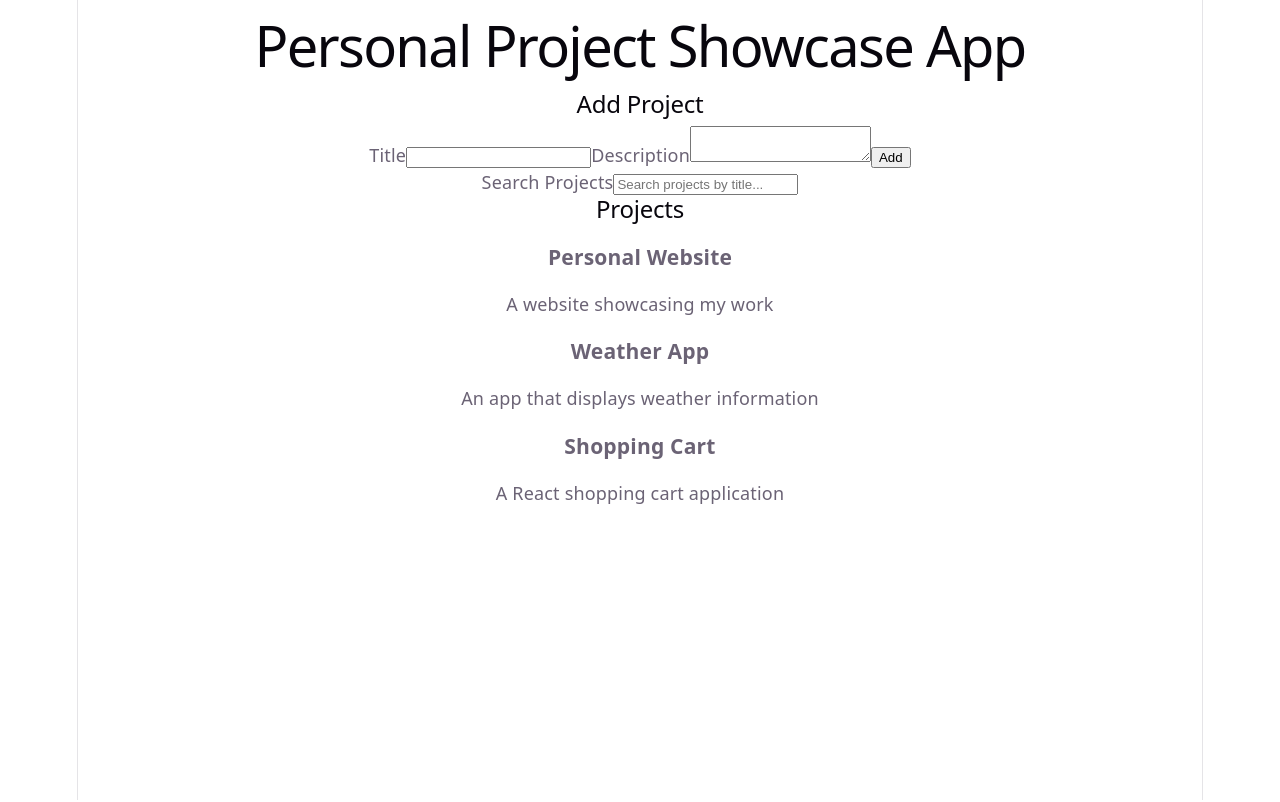
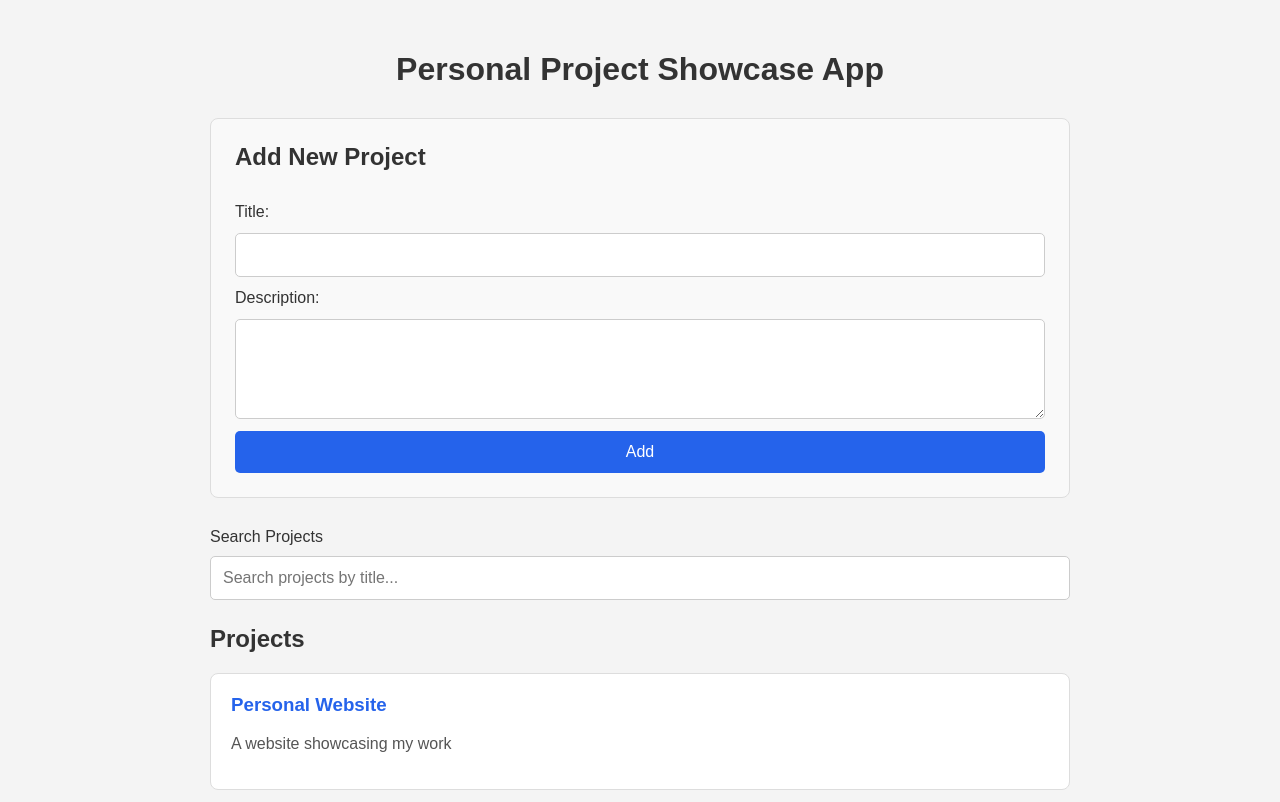
Before and after one commit to a-gbatie/React-Portfolio-Platform, a React (Vite) app: page / in a window 1280 px wide. Shown: the top 802 px of the page. Built offline with nearby package versions, Linux system fonts and the light colour scheme.

Commit message:
added styling

```diff
--- a/src/App.css
+++ b/src/App.css
@@ -1,184 +1,95 @@
-.counter {
+.App {
+  max-width: 900px;
+  margin: 0 auto;
+  padding: 30px 20px;
+}
+
+h1 {
+  text-align: center;
+  margin-bottom: 30px;
+  color: #333;
+}
+
+form {
+  display: flex;
+  flex-direction: column;
+  gap: 12px;
+  padding: 24px;
+  margin-bottom: 30px;
+  border: 1px solid #ddd;
+  border-radius: 8px;
+  background-color: #f9f9f9;
+}
+
+form h2 {
+  margin-top: 0;
+}
+
+input,
+textarea {
+  padding: 12px;
+  border: 1px solid #ccc;
+  border-radius: 5px;
   font-size: 16px;
-  padding: 5px 10px;
+}
+
+textarea {
+  min-height: 100px;
+  resize: vertical;
+}
+
+button {
+  padding: 12px 20px;
+  border: none;
   border-radius: 5px;
-  color: var(--accent);
-  background: var(--accent-bg);
-  border: 2px solid transparent;
-  transition: border-color 0.3s;
-  margin-bottom: 24px;
+  background-color: #2563eb;
+  color: white;
+  cursor: pointer;
+  font-size: 16px;
+}
 
-  &:hover {
-    border-color: var(--accent-border);
+button:hover {
+  background-color: #1d4ed8;
+}
+
+.search-bar {
+  display: flex;
+  flex-direction: column;
+  gap: 10px;
+  margin-bottom: 25px;
+}
+
+.project-card {
+  padding: 20px;
+  margin-bottom: 15px;
+  border: 1px solid #ddd;
+  border-radius: 8px;
+  background-color: white;
+}
+
+.project-card h3 {
+  margin-top: 0;
+  color: #2563eb;
+}
+
+.project-card p {
+  color: #555;
+}
+
+@media (max-width: 600px) {
+  .App {
+    padding: 15px;
   }
-  &:focus-visible {
-    outline: 2px solid var(--accent);
-    outline-offset: 2px;
+
+  form {
+    padding: 15px;
+  }
+
+  h1 {
+    font-size: 24px;
+  }
+
+  .project-card {
+    padding: 15px;
   }
 }
-
-.hero {
-  position: relative;
-
-  .base,
-  .framework,
-  .vite {
-    inset-inline: 0;
-    margin: 0 auto;
-  }
-
-  .base {
-    width: 170px;
-    position: relative;
-    z-index: 0;
-  }
-
-  .framework,
-  .vite {
-    position: absolute;
-  }
-
-  .framework {
-    z-index: 1;
-    top: 34px;
-    height: 28px;
-    transform: perspective(2000px) rotateZ(300deg) rotateX(44deg) rotateY(39deg)
-      scale(1.4);
-  }
-
-  .vite {
-    z-index: 0;
-    top: 107px;
-    height: 26px;
-    width: auto;
-    transform: perspective(2000px) rotateZ(300deg) rotateX(40deg) rotateY(39deg)
-      scale(0.8);
-  }
-}
-
-#center {
-  display: flex;
-  flex-direction: column;
-  gap: 25px;
-  place-content: center;
-  place-items: center;
-  flex-grow: 1;
-
-  @media (max-width: 1024px) {
-    padding: 32px 20px 24px;
-    gap: 18px;
-  }
-}
-
-#next-steps {
-  display: flex;
-  border-top: 1px solid var(--border);
-  text-align: left;
-
-  & > div {
-    flex: 1 1 0;
-    padding: 32px;
-    @media (max-width: 1024px) {
-      padding: 24px 20px;
-    }
-  }
-
-  .icon {
-    margin-bottom: 16px;
-    width: 22px;
-    height: 22px;
-  }
-
-  @media (max-width: 1024px) {
-    flex-direction: column;
-    text-align: center;
-  }
-}
-
-#docs {
-  border-right: 1px solid var(--border);
-
-  @media (max-width: 1024px) {
-    border-right: none;
-    border-bottom: 1px solid var(--border);
-  }
-}
-
-#next-steps ul {
-  list-style: none;
-  padding: 0;
-  display: flex;
-  gap: 8px;
-  margin: 32px 0 0;
-
-  .logo {
-    height: 18px;
-  }
-
-  a {
-    color: var(--text-h);
-    font-size: 16px;
-    border-radius: 6px;
-    background: var(--social-bg);
-    display: flex;
-    padding: 6px 12px;
-    align-items: center;
-    gap: 8px;
-    text-decoration: none;
-    transition: box-shadow 0.3s;
-
-    &:hover {
-      box-shadow: var(--shadow);
-    }
-    .button-icon {
-      height: 18px;
-      width: 18px;
-    }
-  }
-
-  @media (max-width: 1024px) {
-    margin-top: 20px;
-    flex-wrap: wrap;
-    justify-content: center;
-
-    li {
-      flex: 1 1 calc(50% - 8px);
-    }
-
-    a {
-      width: 100%;
-      justify-content: center;
-      box-sizing: border-box;
-    }
-  }
-}
-
-#spacer {
-  height: 88px;
-  border-top: 1px solid var(--border);
-  @media (max-width: 1024px) {
-    height: 48px;
-  }
-}
-
-.ticks {
-  position: relative;
-  width: 100%;
-
-  &::before,
-  &::after {
-    content: '';
-    position: absolute;
-    top: -4.5px;
-    border: 5px solid transparent;
-  }
-
-  &::before {
-    left: 0;
-    border-left-color: var(--border);
-  }
-  &::after {
-    right: 0;
-    border-right-color: var(--border);
-  }
-}
--- a/src/App.jsx
+++ b/src/App.jsx
@@ -1,3 +1,4 @@
+import "./App.css";
 import { useState } from "react";
 import ProjectForm from "./components/ProjectForm";
 import SearchBar from "./components/SearchBar";
--- a/src/components/ProjectCard.jsx
+++ b/src/components/ProjectCard.jsx
@@ -1,6 +1,6 @@
 function ProjectCard({ project }) {
     return (
-        <div>
+        <div className="project-card">
             <h3>{project.title}</h3>
             <p>{project.description}</p>
         </div>
--- a/src/components/ProjectForm.jsx
+++ b/src/components/ProjectForm.jsx
@@ -24,9 +24,9 @@ function ProjectForm({ addNewProject }) {
 
   return (
     <form onSubmit={handleSubmit}>
-      <h2>Add Project</h2>
+      <h2>Add New Project</h2>
 
-      <label htmlFor="project-title">Title</label>
+      <label htmlFor="project-title">Title:</label>
       <input
         id="project-title"
         type="text"
@@ -35,7 +35,7 @@ function ProjectForm({ addNewProject }) {
         required
       />
 
-      <label htmlFor="project-description">Description</label>
+      <label htmlFor="project-description">Description:</label>
       <textarea
         id="project-description"
         value={description}
--- a/src/index.css
+++ b/src/index.css
@@ -1,111 +1,16 @@
-:root {
-  --text: #6b6375;
-  --text-h: #08060d;
-  --bg: #fff;
-  --border: #e5e4e7;
-  --code-bg: #f4f3ec;
-  --accent: #aa3bff;
-  --accent-bg: rgba(170, 59, 255, 0.1);
-  --accent-border: rgba(170, 59, 255, 0.5);
-  --social-bg: rgba(244, 243, 236, 0.5);
-  --shadow:
-    rgba(0, 0, 0, 0.1) 0 10px 15px -3px, rgba(0, 0, 0, 0.05) 0 4px 6px -2px;
-
-  --sans: system-ui, 'Segoe UI', Roboto, sans-serif;
-  --heading: system-ui, 'Segoe UI', Roboto, sans-serif;
-  --mono: ui-monospace, Consolas, monospace;
-
-  font: 18px/145% var(--sans);
-  letter-spacing: 0.18px;
-  color-scheme: light dark;
-  color: var(--text);
-  background: var(--bg);
-  font-synthesis: none;
-  text-rendering: optimizeLegibility;
-  -webkit-font-smoothing: antialiased;
-  -moz-osx-font-smoothing: grayscale;
-
-  @media (max-width: 1024px) {
-    font-size: 16px;
-  }
-}
-
-@media (prefers-color-scheme: dark) {
-  :root {
-    --text: #9ca3af;
-    --text-h: #f3f4f6;
-    --bg: #16171d;
-    --border: #2e303a;
-    --code-bg: #1f2028;
-    --accent: #c084fc;
-    --accent-bg: rgba(192, 132, 252, 0.15);
-    --accent-border: rgba(192, 132, 252, 0.5);
-    --social-bg: rgba(47, 48, 58, 0.5);
-    --shadow:
-      rgba(0, 0, 0, 0.4) 0 10px 15px -3px, rgba(0, 0, 0, 0.25) 0 4px 6px -2px;
-  }
-
-  #social .button-icon {
-    filter: invert(1) brightness(2);
-  }
+* {
+  box-sizing: border-box;
 }
 
 body {
   margin: 0;
+  font-family: Arial, sans-serif;
+  background-color: #f4f4f4;
+  color: #333;
 }
 
-#root {
-  width: 1126px;
-  max-width: 100%;
-  margin: 0 auto;
-  text-align: center;
-  border-inline: 1px solid var(--border);
-  min-height: 100svh;
-  display: flex;
-  flex-direction: column;
-  box-sizing: border-box;
+button,
+input,
+textarea {
+  font-family: inherit;
 }
-
-h1,
-h2 {
-  font-family: var(--heading);
-  font-weight: 500;
-  color: var(--text-h);
-}
-
-h1 {
-  font-size: 56px;
-  letter-spacing: -1.68px;
-  margin: 32px 0;
-  @media (max-width: 1024px) {
-    font-size: 36px;
-    margin: 20px 0;
-  }
-}
-h2 {
-  font-size: 24px;
-  line-height: 118%;
-  letter-spacing: -0.24px;
-  margin: 0 0 8px;
-  @media (max-width: 1024px) {
-    font-size: 20px;
-  }
-}
-p {
-  margin: 0;
-}
-
-code,
-.counter {
-  font-family: var(--mono);
-  display: inline-flex;
-  border-radius: 4px;
-  color: var(--text-h);
-}
-
-code {
-  font-size: 15px;
-  line-height: 135%;
-  padding: 4px 8px;
-  background: var(--code-bg);
-}
```
